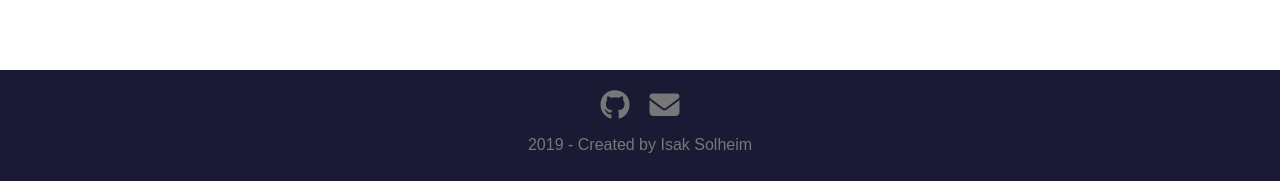
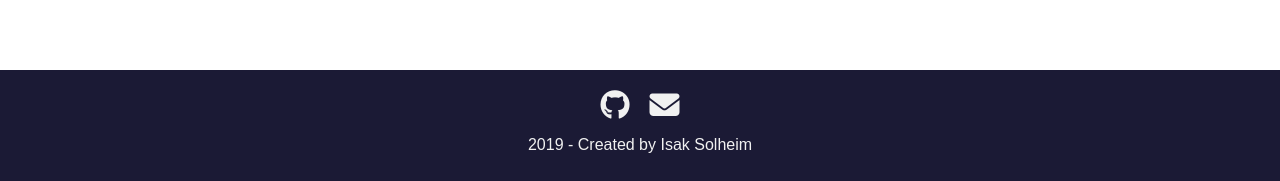
Before and after one commit to isaksolheim/isaks-portfolio, a React (Create React App) app: page / in a window 1280 px wide. Shown: the part 2825-3006 px from the top of the page. Built offline with nearby package versions, Linux system fonts and the light colour scheme.

Commit message:
Fix form input error and Change footer text color

```diff
--- a/src/components/Contact.js
+++ b/src/components/Contact.js
@@ -1,14 +1,6 @@
 import React from 'react';
 
 class Contact extends React.Component {
-  constructor(props) {
-    super(props);
-
-    this.state = {
-      errors: []
-    }
-  }
-
   handleSubmit = (e) => {
     var email = document.getElementById('email').value;
     var text = document.getElementById('text').value;
@@ -23,7 +15,7 @@ class Contact extends React.Component {
       <div className="contact-wrapper">
         <section className="contact">
           <h1>Contact</h1>
-          <form onClick={this.handleSubmit} action="https://formspree.io/isak.m.h.s@gmail.com" method="POST">
+          <form onSubmit={this.handleSubmit} action="https://formspree.io/isak.m.h.s@gmail.com" method="POST">
             <label>Email</label>
             <input id="email" type="email" name="_replyto" placeholder="your@email.com" />
 
--- a/src/styles/footer.scss
+++ b/src/styles/footer.scss
@@ -2,9 +2,9 @@ footer {
   background-color: #1B1A35;
   margin-top: 20px;
   text-align: center;
-  color: #777;
+  color: #f1f1f1;
   a {
-    color: #777;
+    color: #f1f1f1;
     margin: 10px;
   }
   i {
```
